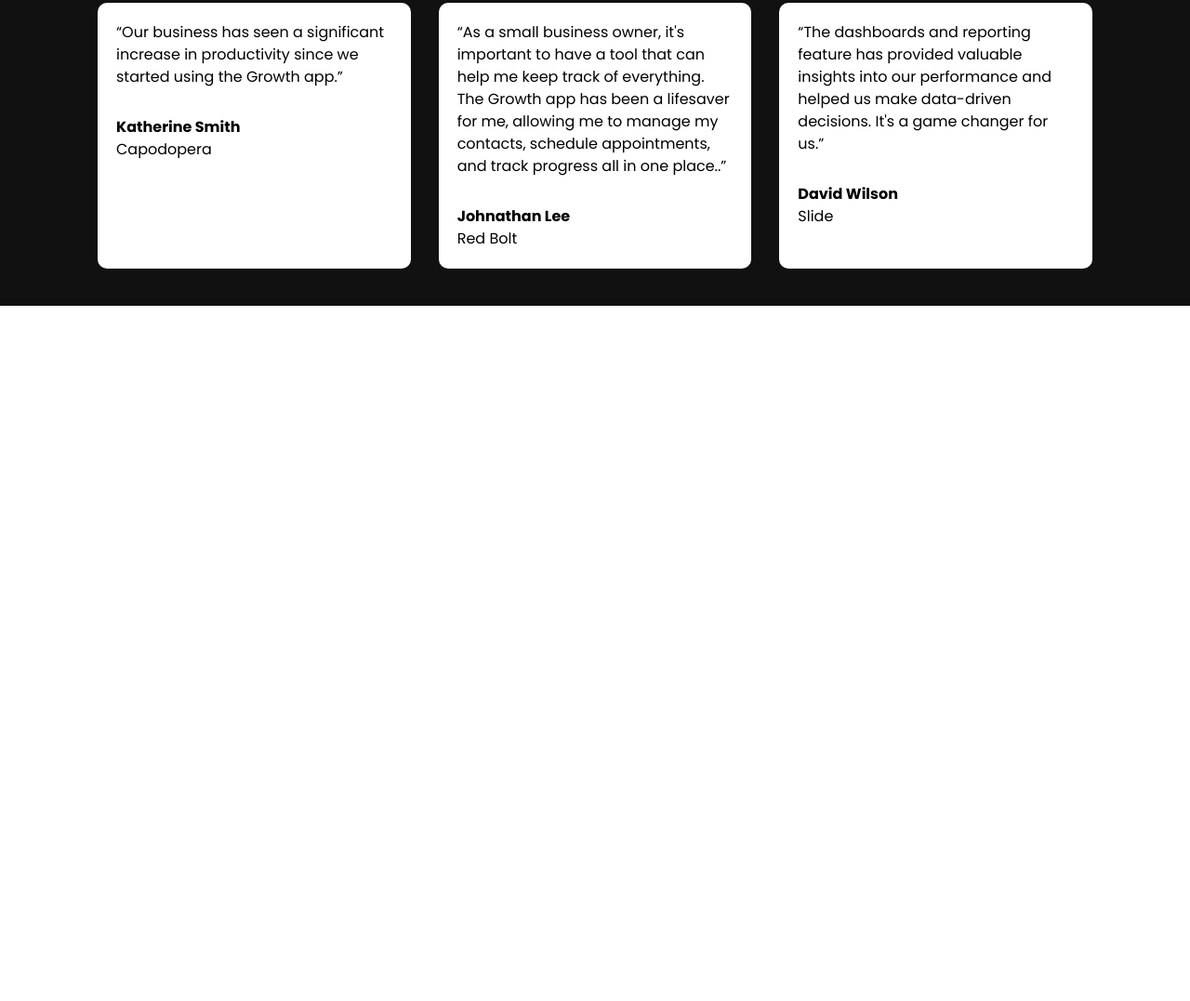
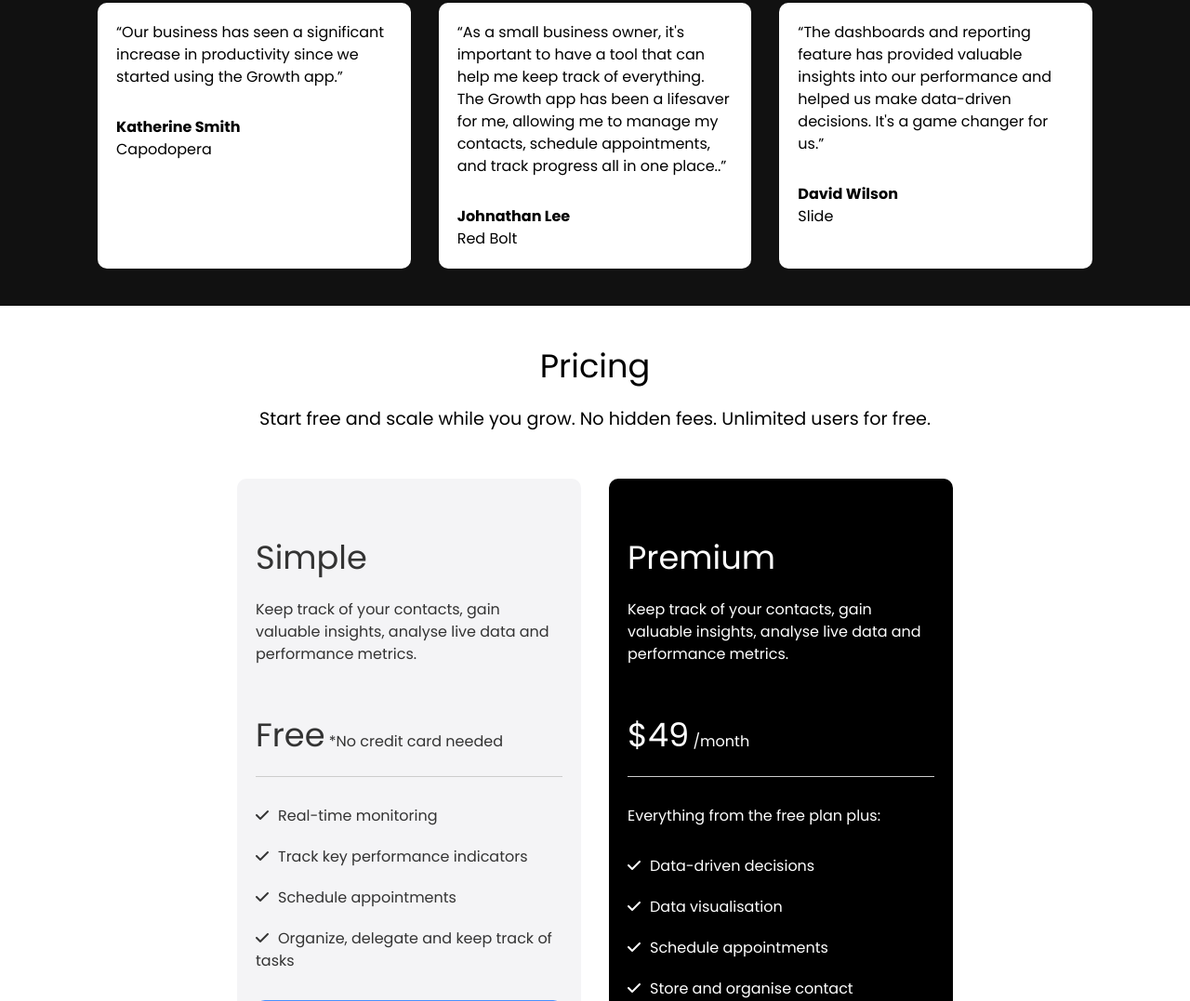
Before and after one commit to SazzadurRahmanAyan/growth-saas-landing-page-html-css, a plain HTML site: page index.html in a window 1280 px wide. Shown: the part 1723-2800 px from the top of the page at 93% size. Before the commit the page ends 2052 px from the top, so only its background shows below. Drawn offline with Linux system fonts and the light colour scheme.

Commit message:
pricing section added

```diff
--- a/css/style.css
+++ b/css/style.css
@@ -126,6 +126,41 @@ img {
   font-weight: bold;
 }
 
+/* Pricing */
+
+.pricing-grid {
+  display: grid;
+  grid-template-columns: repeat(2, 1fr);
+  gap: 30px;
+  margin-top: 50px;
+}
+
+.pricing .pricing-card-subheading {
+  margin-bottom: 30px;
+}
+
+.pricing .pricing-card-price {
+  margin-bottom: 30px;
+  padding: 20px 0;
+  border-bottom: 1px solid #ccc;
+}
+
+.pricing ul {
+  margin: 30px 0;
+}
+
+.pricing ul li {
+  margin-bottom: 20px;
+}
+
+.pricing ul li i {
+  margin-right: 10px;
+}
+
+.pricing .pricing-footer {
+  margin: 30px 0;
+}
+
 /* Utility Classes */
 
 .container {
@@ -140,6 +175,15 @@ img {
   padding: 0 15px;
 }
 
+/* Card */
+
+.card {
+  background: #fff;
+  color: #000;
+  border-radius: 10px;
+  padding: 20px;
+}
+
 /* Buttons */
 
 .btn {
@@ -152,6 +196,7 @@ img {
   border: none;
   border-radius: 10px;
   cursor: pointer;
+  text-align: center;
   transition: 0.5s;
 }
 
@@ -236,12 +281,3 @@ img {
   background: #000;
   color: #fff;
 }
-
-/* Card */
-
-.card {
-  background: #fff;
-  color: #000;
-  border-radius: 10px;
-  padding: 20px;
-}
--- a/index.html
+++ b/index.html
@@ -134,6 +134,84 @@
       </div>
     </section>
 
+    <!-- Pricing -->
+
+    <section class="pricing">
+      <div class="container-sm">
+        <h3 class="pricing-heading text-xl text-center">Pricing</h3>
+        <p class="pricing-subheading text-md text-center">
+          Start free and scale while you grow. No hidden fees. Unlimited users
+          for free.
+        </p>
+        <div class="pricing-grid">
+          <!-- Pricing Card 1 -->
+          <div class="card bg-light">
+            <div class="pricing-card-header">
+              <h4 class="pricing-heading text-xl">Simple</h4>
+              <p class="pricing-card-subheading">
+                Keep track of your contacts, gain valuable insights, analyse
+                live data and performance metrics.
+              </p>
+              <p class="pricing-card-price">
+                <span class="text-xl">Free</span>
+                *No credit card needed
+              </p>
+            </div>
+            <div class="pricing-card-body">
+              <ul>
+                <li><i class="fas fa-check"></i>Real-time monitoring</li>
+                <li>
+                  <i class="fas fa-check"></i>Track key performance indicators
+                </li>
+                <li><i class="fas fa-check"></i>Schedule appointments</li>
+                <li>
+                  <i class="fas fa-check"></i>Organize, delegate and keep track
+                  of tasks
+                </li>
+              </ul>
+              <a href="#" class="btn btn-primary btn-block">Get Started</a>
+            </div>
+          </div>
+
+          <!-- Pricing Card 2 -->
+          <div class="card bg-black">
+            <div class="pricing-card-header">
+              <h4 class="pricing-heading text-xl">Premium</h4>
+              <p class="pricing-card-subheading">
+                Keep track of your contacts, gain valuable insights, analyse
+                live data and performance metrics.
+              </p>
+              <p class="pricing-card-price">
+                <span class="text-xl">$49</span>
+                /month
+              </p>
+            </div>
+            <div class="pricing-card-body">
+              <p>Everything from the free plan plus:</p>
+              <ul>
+                <li><i class="fas fa-check"></i>Data-driven decisions</li>
+                <li><i class="fas fa-check"></i>Data visualisation</li>
+                <li><i class="fas fa-check"></i>Schedule appointments</li>
+                <li>
+                  <i class="fas fa-check"></i>Store and organise contact
+                  information
+                </li>
+                <li>
+                  <i class="fas fa-check"></i>Teal-time communication tools for
+                  messaging and video conferencing
+                </li>
+              </ul>
+              <a href="#" class="btn btn-primary btn-block">Get Started</a>
+            </div>
+          </div>
+        </div>
+        <p class="pricing-footer text-center">
+          All prices are in USD and charged per month with applicable taxes
+          added at checkout.
+        </p>
+      </div>
+    </section>
+
     <script src="js/main.js"></script>
   </body>
 </html>
```
